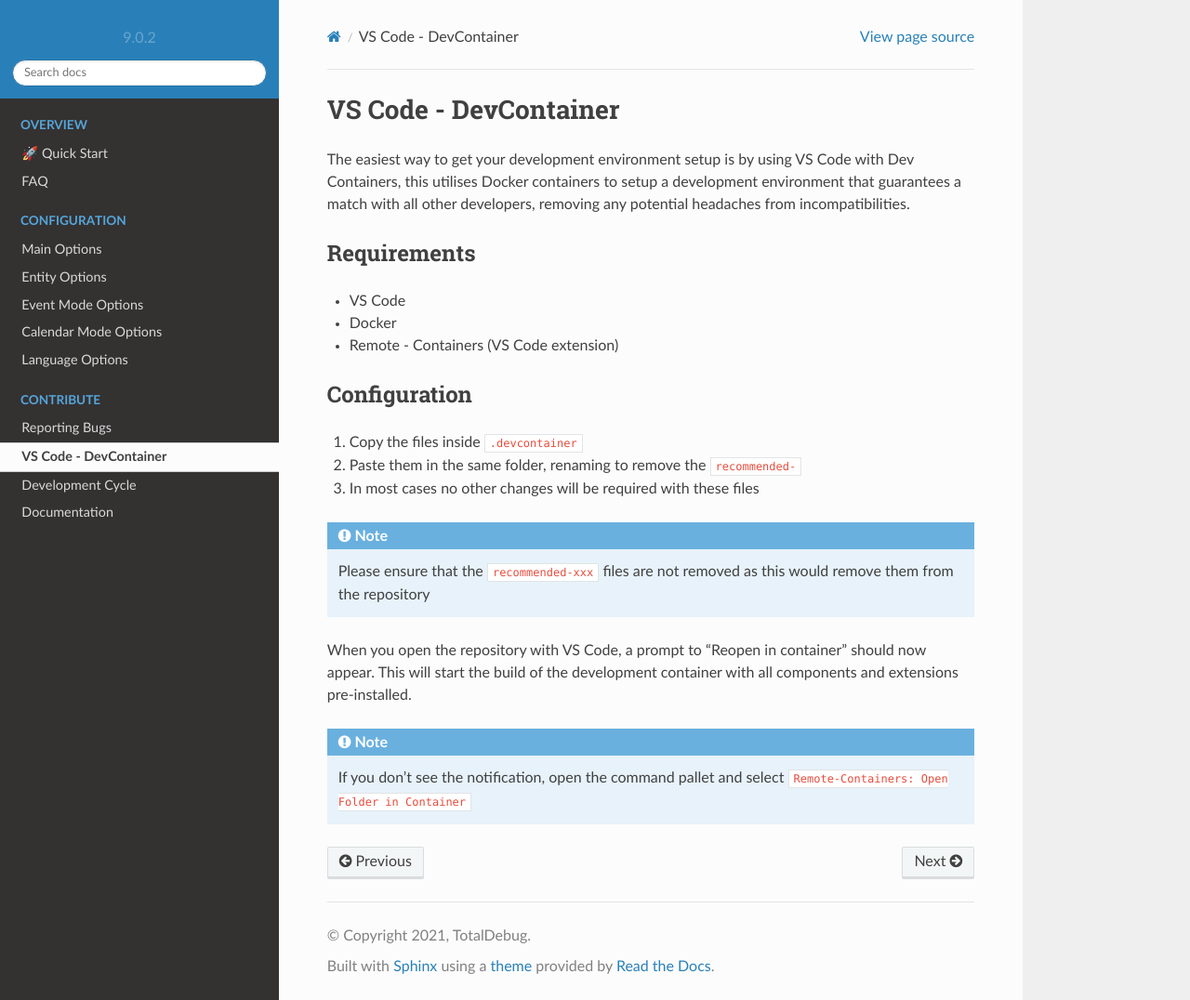
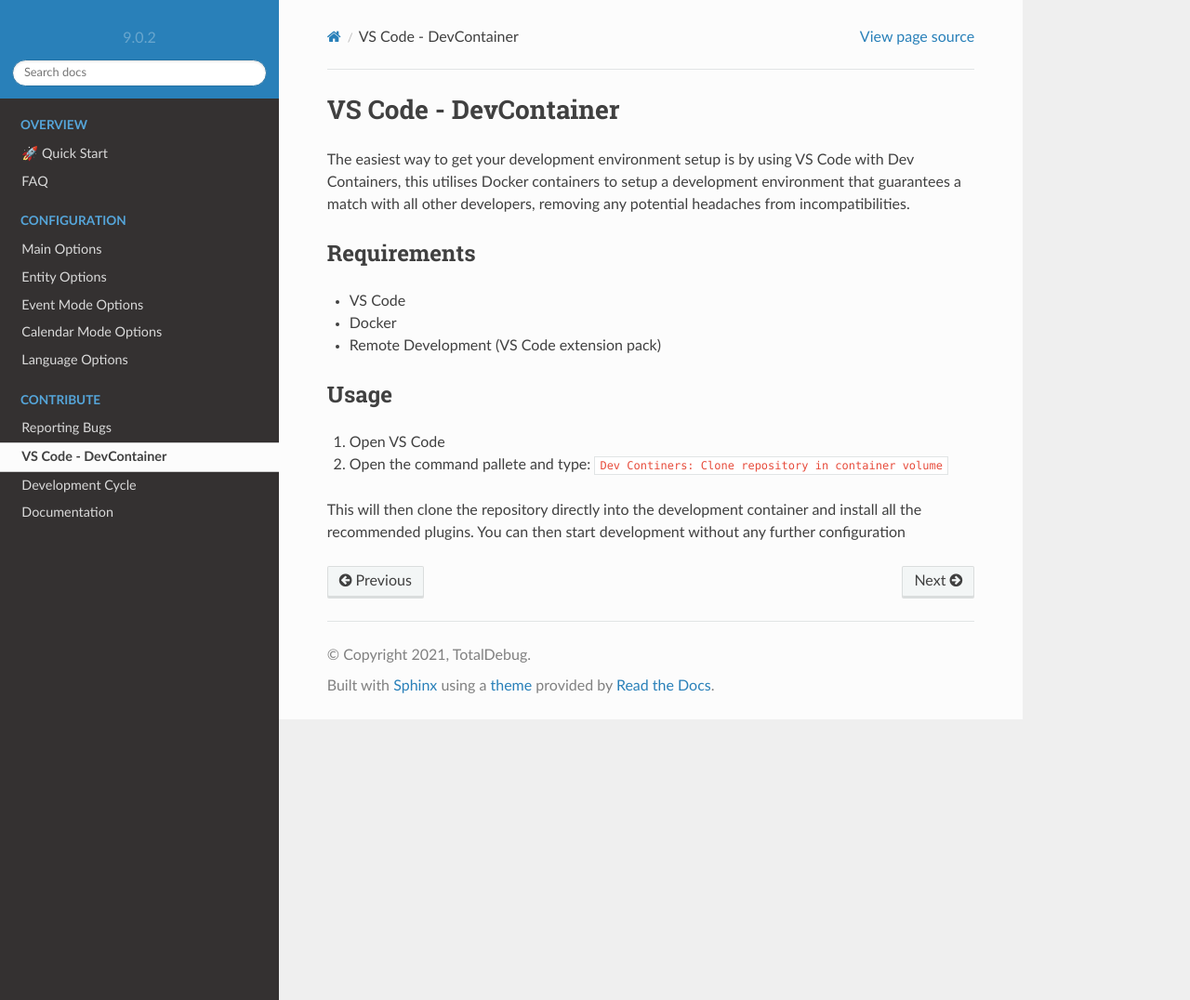
Before and after one commit to totaldebug/atomic-calendar-revive, a Sphinx documentation site: the page built from docs/contribute/devcontainer.rst, in a window 1280 px wide and 1076 px high. Shown: the whole window at 93% size. Built offline with Sphinx 7.4.7 and the Read the Docs theme 2.0.0, drawn with Linux system fonts in a browser that asks for light colours.

Commit message:
build: change devcontainer

```diff
--- a/docs/contribute/devcontainer.rst
+++ b/docs/contribute/devcontainer.rst
@@ -13,25 +13,15 @@ Requirements
 
 * VS Code
 * Docker
-* Remote - Containers (VS Code extension)
+* Remote Development (VS Code extension pack)
 
 
-*************
-Configuration
-*************
+*****
+Usage
+*****
 
-#. Copy the files inside ``.devcontainer``
-#. Paste them in the same folder, renaming to remove the ``recommended-``
-#. In most cases no other changes will be required with these files
+#. Open VS Code
+#. Open the command pallete and type: ``Dev Continers: Clone repository in container volume``
 
-.. note::
-   Please ensure that the ``recommended-xxx`` files are not removed as this would remove
-   them from the repository
-
-When you open the repository with VS Code, a prompt to "Reopen in container" should
-now appear. This will start the build of the development container with all components
-and extensions pre-installed.
-
-.. note::
-   If you don't see the notification, open the command pallet and select
-   ``Remote-Containers: Open Folder in Container``
+This will then clone the repository directly into the development container and install
+all the recommended plugins. You can then start development without any further configuration
--- a/docs/contribute/devcycle.rst
+++ b/docs/contribute/devcycle.rst
@@ -10,7 +10,7 @@ Setup Repository
 ****************
 
 * Fork the repo in `github <https://github.com/totaldebug/atomic-calendar-revive>`_
-* Clone the project to your development machine
+* Clone the project to your development machine (or follow the DevContainer instructions)
 
 .. code-block:: bash
 
```
Also changed, not shown: 5 other files.
